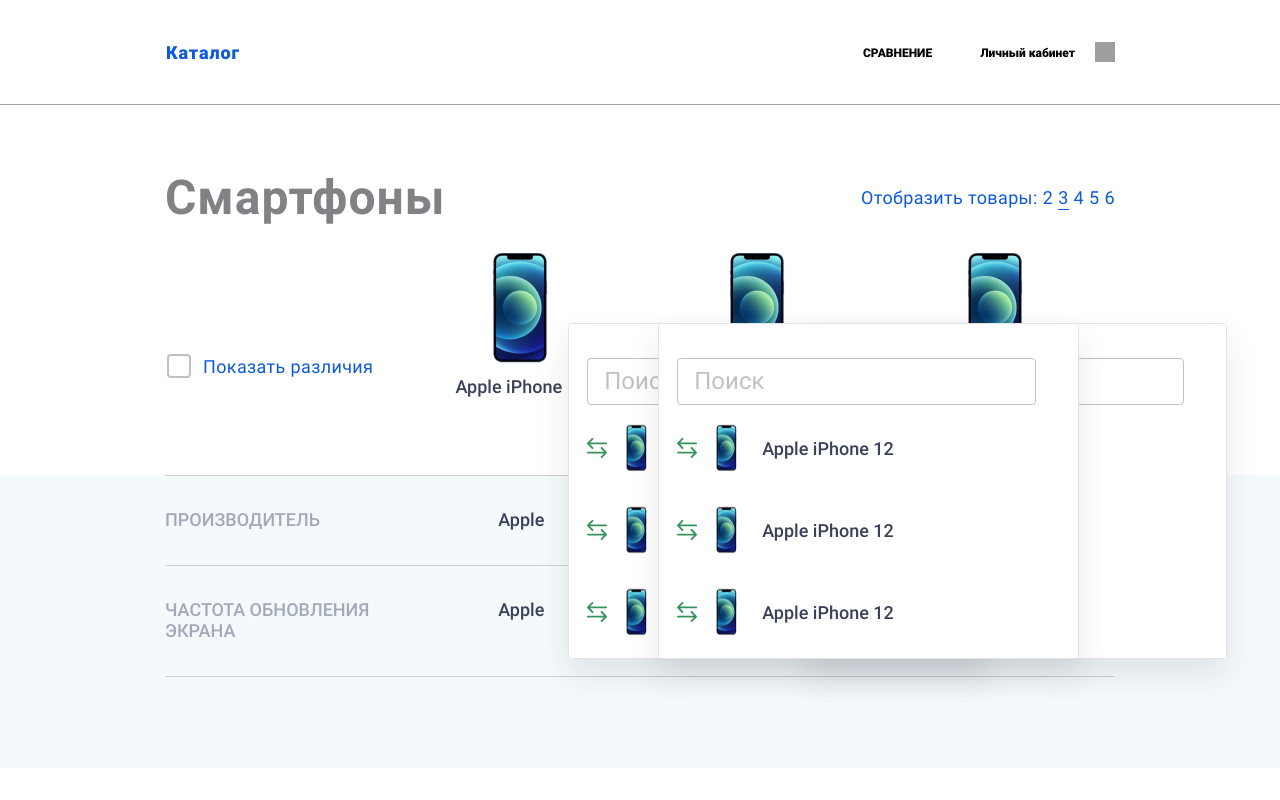
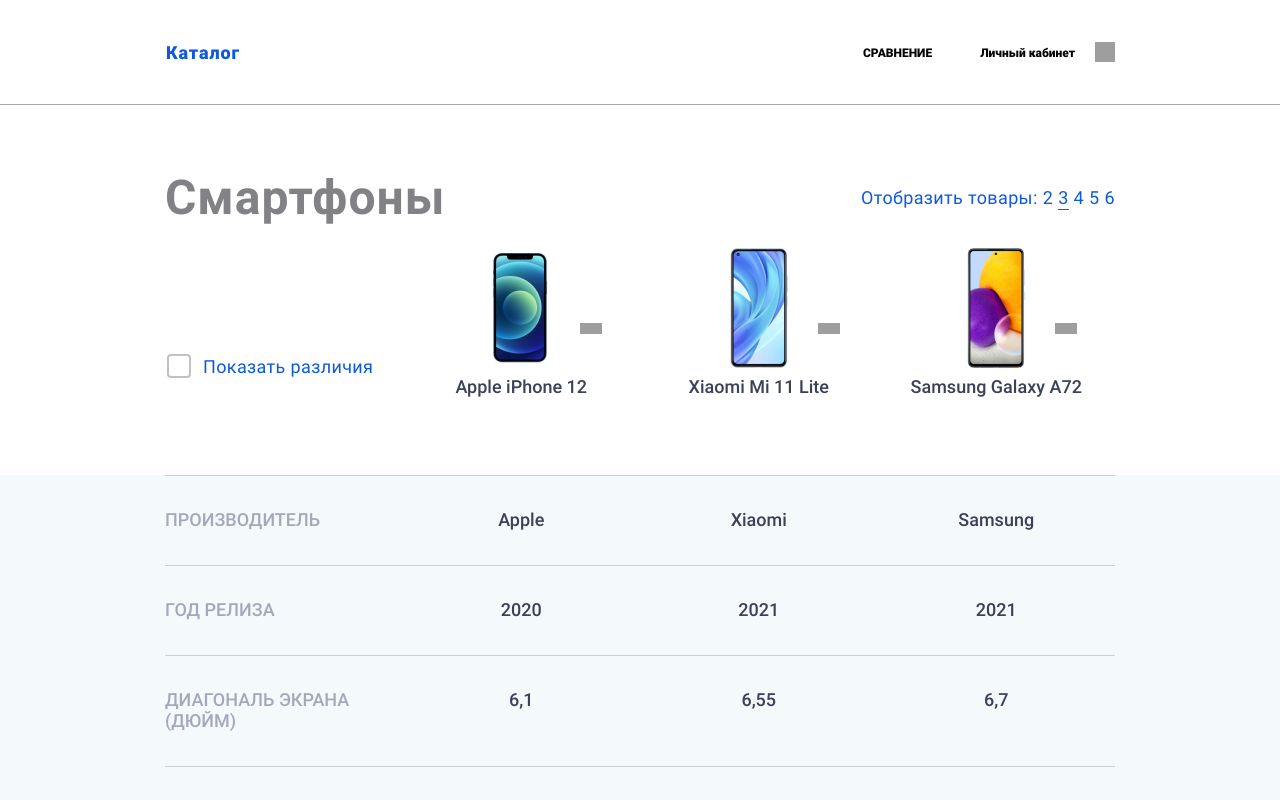
Before and after one commit to mirael26/iss-test, a React app: page / in a window 1280 px wide. Shown: the top 800 px of the page. Built offline with nearby package versions, Linux system fonts and the light colour scheme; grey boxes are pictures that could not be loaded.

Commit message:
Add comparison table logic

```diff
--- a/src/components/comparison-table/comparison-table.scss
+++ b/src/components/comparison-table/comparison-table.scss
@@ -65,6 +65,22 @@
   }
 }
 
+.comparison-table__boolean-icon {
+  width: 22px;
+  height: 22px;
+  margin: 0 auto;
+  font-size: 0px;
+  background-repeat: no-repeat;
+
+  &--true {
+    background-image: url('../../img/check-mark.svg');
+  }
+
+  &--false {
+    background-image: url('../../img/cross-mark.svg');
+  }
+}
+
 .comparison-table__differences-checkbox-container {
   position: relative;
   margin-left: 38px;
--- a/src/components/comparison-table/comparison-table.tsx
+++ b/src/components/comparison-table/comparison-table.tsx
@@ -1,8 +1,27 @@
 import * as React from "react";
+import { useEffect } from "react";
+import { useSelector, useDispatch } from "react-redux";
+
+import { ActionCreator } from "../../store/action";
+import { State } from "../../types";
+import { Header, TableHeaders } from "../../const";
 
 import Phone from "../phone/phone";
 
+
+
 const ComparisonTable = (): JSX.Element => {
+  const phones = useSelector((state: State) => state.phones);
+  const amount = useSelector((state: State) => state.phonesAmount);
+  const displayedPhones = useSelector((state: State) => state.displayedPhones);
+  const dispatch = useDispatch();
+
+  useEffect(
+    () => {
+      dispatch(ActionCreator.updateDisplayedPhones(phones.slice(0, amount)));
+    }, []
+  )
+
   return (
     <div className="comparison-table">
       <div className="comparison-table__header">
@@ -14,31 +33,34 @@
               </label>
             </div>
           </div>
-          <div className="comparison-table__cell comparison-table__cell--columns-3">
-            <Phone isLast={false}/>
-          </div>
-          <div className="comparison-table__cell comparison-table__cell--columns-3">
-            <Phone isLast={false}/>
-          </div>
-          <div className="comparison-table__cell comparison-table__cell--columns-3">
-            <Phone isLast={true}/>
-          </div>
+
+          {displayedPhones.map((phone, i) => {
+            const isLast = (i === (displayedPhones.length - 1)) ? true : false;
+            return <div key={`phone-${i}`} className={`comparison-table__cell comparison-table__cell--columns-${amount}`}>
+              <Phone isLast={isLast} image={phone.image} name={phone.name} />
+            </div>
+          })}
       </div>
 
+
       <div className="comparison-table__body">
-        <div className="comparison-table__row">
-          <div className="comparison-table__header-cell">Производитель</div>
-          <div className="comparison-table__cell comparison-table__cell--columns-3">Apple</div>
-          <div className="comparison-table__cell comparison-table__cell--columns-3">Xiaomi</div>
-          <div className="comparison-table__cell comparison-table__cell--columns-3">Samsung</div>
-        </div>
+        {Object.keys(TableHeaders).map((header, i) => {
+          return <div key={`row-${i}`} className="comparison-table__row">
+            <div className="comparison-table__header-cell">{TableHeaders[header as Header]}</div>
 
-        <div className="comparison-table__row">
-          <div className="comparison-table__header-cell">Частота обновления экрана</div>
-          <div className="comparison-table__cell comparison-table__cell--columns-3">Apple</div>
-          <div className="comparison-table__cell comparison-table__cell--columns-3">Xiaomi</div>
-          <div className="comparison-table__cell comparison-table__cell--columns-3">Samsung</div>
-        </div>
+            {displayedPhones.map((phone, i) => {
+              const content = typeof phone[header as Header] !== "boolean"
+                ? `${phone[header as Header]}${header === "cost" ? " ₽" : ""}`
+                : <div className={`comparison-table__boolean-icon comparison-table__boolean-icon--${phone[header as Header]}`}>
+                  {phone[header as Header] === true ? "Да" : "Нет"}
+                </div>;
+
+              return <div key={`${header}-cell-${i}`} className={`comparison-table__cell comparison-table__cell--columns-${amount}`}>
+                {content}
+              </div>
+            })}
+          </div>
+        })}
       </div>
     </div>
   );
--- a/src/components/phone/phone.scss
+++ b/src/components/phone/phone.scss
@@ -6,7 +6,6 @@
 }
 
 .phone__image {
-  width: 65px;
   height: 120px;
   margin-bottom: 8px;
 }
--- a/src/components/phone/phone.tsx
+++ b/src/components/phone/phone.tsx
@@ -1,19 +1,22 @@
 import * as React from "react";
+
 
 import Search from "../search/search";
 
 interface PhoneProps {
   isLast?: boolean,
+  image: string,
+  name: string,
 }
 
-const Phone = ({isLast = false}: PhoneProps): JSX.Element => {
+const Phone = ({isLast = false, image, name}: PhoneProps): JSX.Element => {
   return (
     <div className="phone">
-      <img className="phone__image" src={require("../../img/apple-iphone-12.png")} alt="apple-iphone-12"/>
-      {/* TODO: сделать alt по имени телефона */}
-      <p className="phone__text">Apple iPhone 12</p>
+      <img className="phone__image" src={require(`../../img/${image}`)} alt={name}/>
+
+      <p className="phone__text">{name}</p>
       <button className="phone__change">Заменить телефон</button>
-      <Search className={`phone__search${isLast ? " phone__search--last": ""}`}></Search>
+      {/* <Search className={`phone__search${isLast ? " phone__search--last": ""}`}></Search> */}
     </div>
   );
 };
--- /dev/null
+++ b/src/const.ts
@@ -0,0 +1,14 @@
+export const TableHeaders = {
+  brand: "Производитель",
+  release: "Год релиза",
+  screenDiagonal: "Диагональ экрана (дюйм)",
+  country: "Страна-производитель",
+  memorySize: "Объем памяти",
+  screenRefreshRate: "Частота обновления экрана",
+  nfc: "NFC",
+  esimSupport: "Поддержка ESIM",
+  wirelessCharger: "Поддержка беспроводной зарядки",
+  cost: "Стоимость",
+};
+
+export type Header = keyof typeof TableHeaders;
--- a/src/mocks.ts
+++ b/src/mocks.ts
@@ -1,4 +1,4 @@
-const phones = [
+export const phonesMocks = [
   {
     id: 0,
     name: "Apple iPhone 12",
--- a/src/store/reducer.ts
+++ b/src/store/reducer.ts
@@ -1,8 +1,9 @@
 import { Action, State } from "../types";
 import { ActionType } from "./action";
+import { phonesMocks } from "../mocks";
 
 const initialState: State = {
-  phones: [],
+  phones: phonesMocks,
   displayedPhones: [],
   phonesAmount: 3,
 };
```
Also changed, not shown: src/img/check-mark.svg (added), src/img/cross-mark.svg (added).
